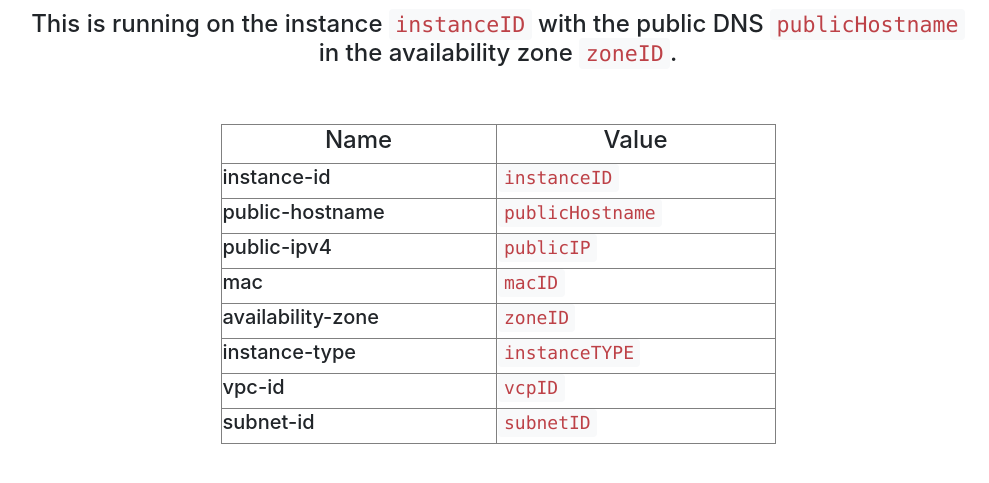
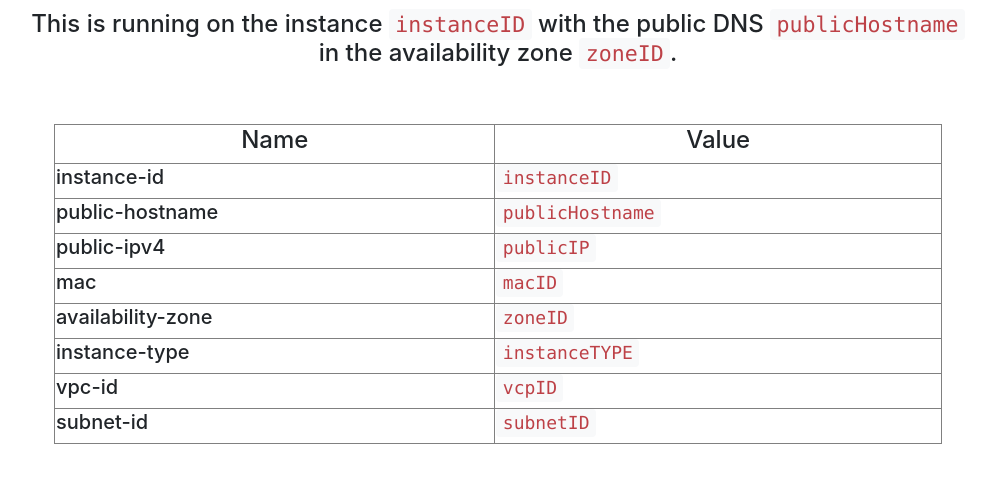
Before and after one commit to josdindaniel/demo-app-aws-elb-classic, a plain HTML site: page assets/index.html in a window 1280 px wide. Shown: the part 289-772 px from the top of the page, without its empty margins (142-1131 px from the left). Drawn offline with nearby package versions, Linux system fonts and the light colour scheme.

Commit message:
Add files via upload

```diff
--- a/assets/index.html
+++ b/assets/index.html
@@ -24,7 +24,7 @@
             </div>
             <br><br>
             <div>
-                <table align="center" border="1" width="50%">
+                <table align="center" border="1" width="80%">
                     <tr>
                         <td align="center"><h4>Name</h4></td>
                         <td align="center"><h4>Value</h4></td>
```
